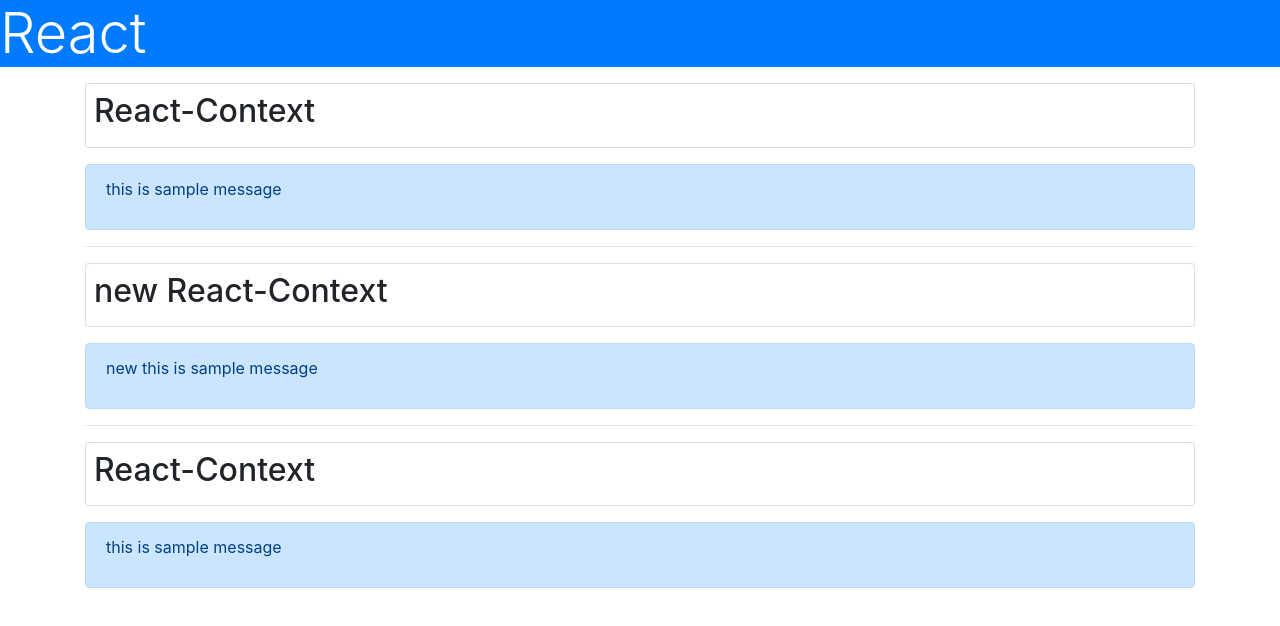
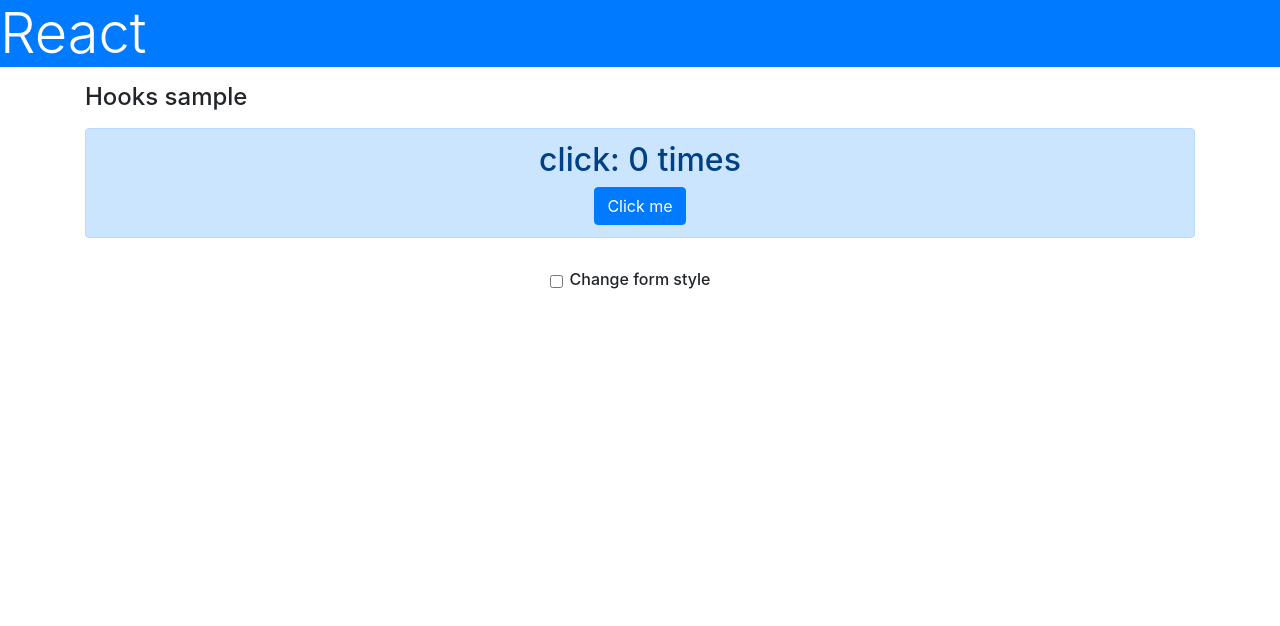
Before and after one commit to oku3san/react-and-nextjs-tutorial-react, a React (Create React App) app: page / in a window 1280 px wide. Shown: the top 626 px of the page. Built offline with nearby package versions, Linux system fonts and the light colour scheme.

Commit message:
4-1 hook and flag

```diff
--- a/src/App.tsx
+++ b/src/App.tsx
@@ -1,60 +1,47 @@
-import React, { Component } from 'react';
+import React, { useState } from 'react';
 import logo from './logo.svg';
 import './App.css';
 import Rect from './Rect';
 
-let data = {
-  title: 'React-Context',
-  message: 'this is sample message'
-}
-
-const SampleContext = React.createContext(data)
-
 const App = (props: any) => {
 
-  let newdata = {
-    title: 'new React-Context',
-    message: 'new this is sample message'
+  const [count, setCount] = useState(0)
+  const [flag, setFlag] = useState(false)
+
+  const clickFunc = () => {
+    setCount(count + 1)
+  }
+
+  const changeFlag = (event: any) => {
+    setFlag(event.target.checked)
   }
 
   return (
     <>
       <h1 className="bg-primary text-white display-4">React</h1>
       <div className="container">
-        <Title />
-        <Message />
-        <hr />
-        <SampleContext.Provider value={newdata}>
-          <Title />
-          <Message />
-        </SampleContext.Provider>
-        <hr />
-        <Title />
-        <Message />
-      </div>
-    </>
-  )
-}
-
-const Title = (props: any) => {
-  const data: any = React.useContext(SampleContext)
-
-  return (
-    <>
-      <div className="card p-2 my-3">
-        <h2>{data.title}</h2>
-      </div>
-    </>
-  )
-}
-
-const Message = (props: any) => {
-  const data: any = React.useContext(SampleContext)
-
-  return (
-    <>
-      <div className="alert alert-primary">
-        <p>{data.message}</p>
+        <h4 className="my-3">Hooks sample</h4>
+        {flag ?
+          <div className="alert alert-primary text-center">
+            <p className="h5">click: {count} times</p>
+            <div>
+              <button className="btn btn-primary" onClick={clickFunc}>Click me</button>
+            </div>
+          </div>
+        :
+          <div className="alert alert-primary text-center">
+            <p className="h2">click: {count} times</p>
+            <div>
+              <button className="btn btn-primary" onClick={clickFunc}>Click me</button>
+            </div>
+          </div>
+        }
+        <div className="form-group h6 text-center pt-3">
+          <input type="checkbox" className="form-check-input" id="check1" onChange={changeFlag} />
+          <label className="form-check-label" htmlFor="check1">
+            Change form style
+          </label>
+        </div>
       </div>
     </>
   )
```
